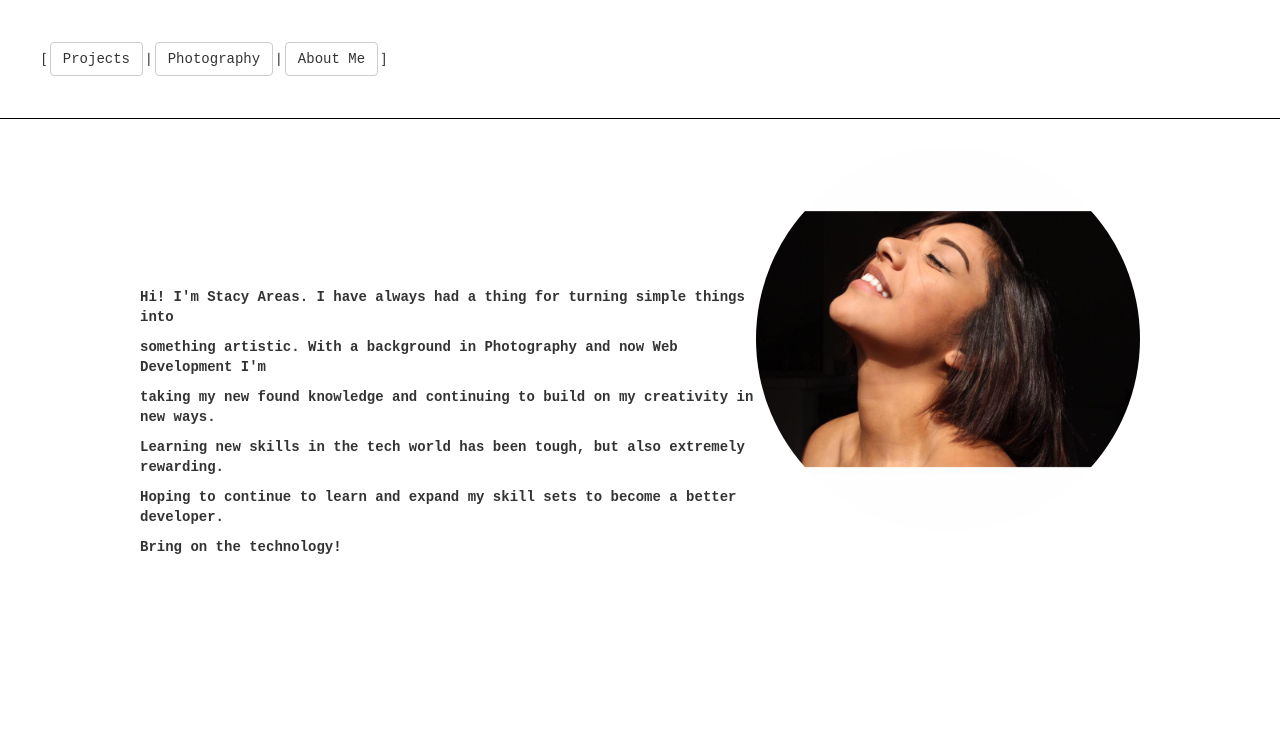
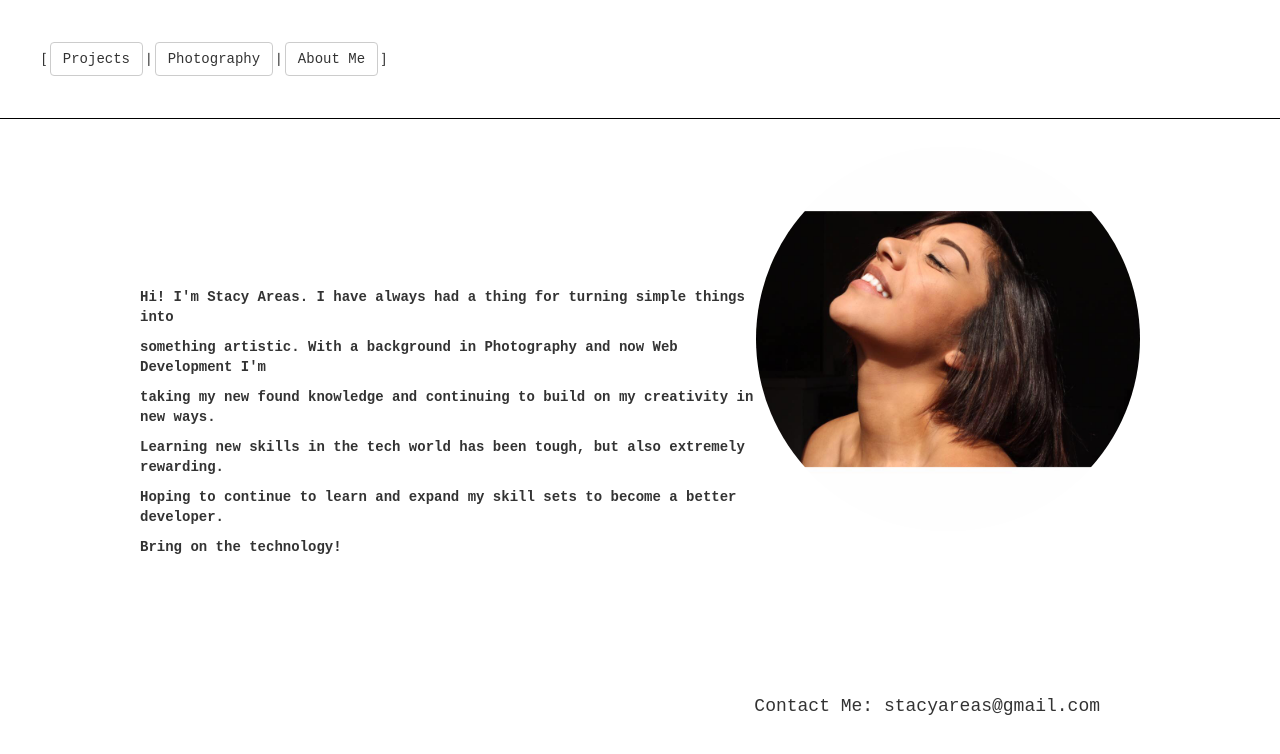
Before and after one commit to jsdelivrbot/portfolio-8, a website: page app/index.html at #!/aboutMe in a window 1280 px wide. Drawn offline with nearby package versions, Linux system fonts and the light colour scheme; some packages are replaced by stand-ins of ours.

Commit message:
edit about me html add contact info

```diff
--- a/app/aboutMe/aboutMe.html
+++ b/app/aboutMe/aboutMe.html
@@ -7,12 +7,10 @@
 		<p>taking my new found knowledge and continuing to build on my creativity in new ways.</p>
 		<p>Learning new skills in the tech world has been tough, but also extremely rewarding.</p>
 		<p>Hoping to continue to learn and expand my skill sets to become a better developer.</p>
-		<p>Bring on the technology!</p>
+		<p>Bring on the technology!</p><br><br><br><br><br><br>
+	  <h4 class="pull-right">Contact Me: stacyareas@gmail.com</h4>
 		</strong>
 	</div>
 
-	<div class="tech" ng-repeat="tech in techStack">
-	<img class="techStack" src="{{ tech.image }}" style="width:130px !important;height:100px !important;"/>
-	</div>
 
 </div>
--- a/app/app.css
+++ b/app/app.css
@@ -105,3 +105,7 @@ img {
   margin-right: 1em;
   margin-top: 13em;
 }
+
+h4 {
+  margin-right: 10em;
+}
```
